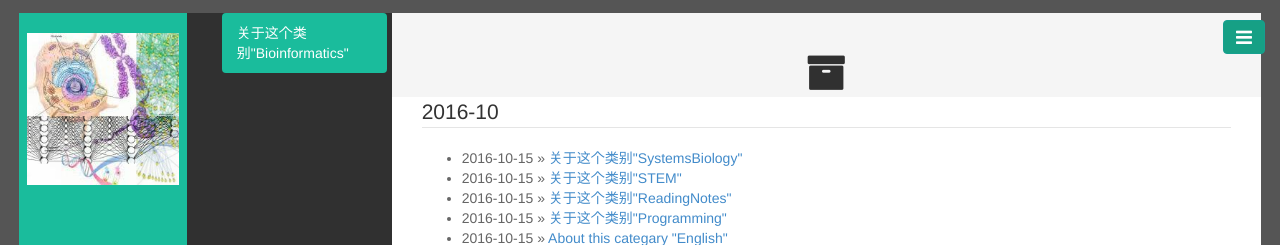
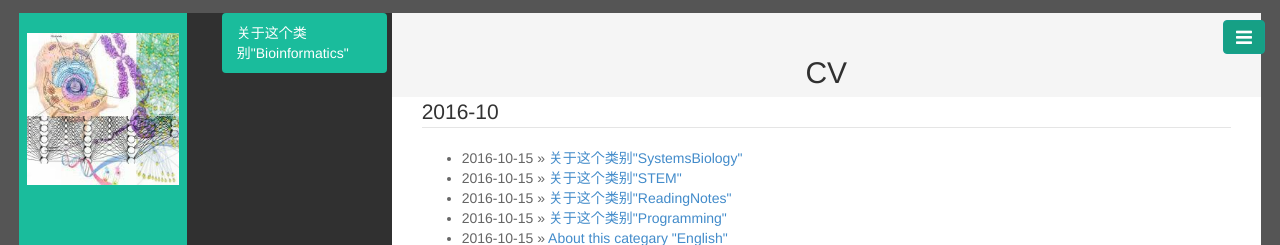
Before and after one commit to CTLife/CTLife.github.io, a Jekyll site: the page built from YongPeng.html, in a window 1280 px wide. Shown: the top 245 px of the page. Built offline with Jekyll 4.4.1, drawn with Linux system fonts in a browser that asks for light colours; Markdown is read by kramdown in place of the engine named in the settings.

Commit message:
Update YongPeng.html

```diff
--- a/YongPeng.html
+++ b/YongPeng.html
@@ -1,6 +1,6 @@
 ---
 layout: page_title
-title: <i class="fa fa-archive fa-lg"></i>
+title: CV
 titlename: CV
 comments: false
 ---
```
